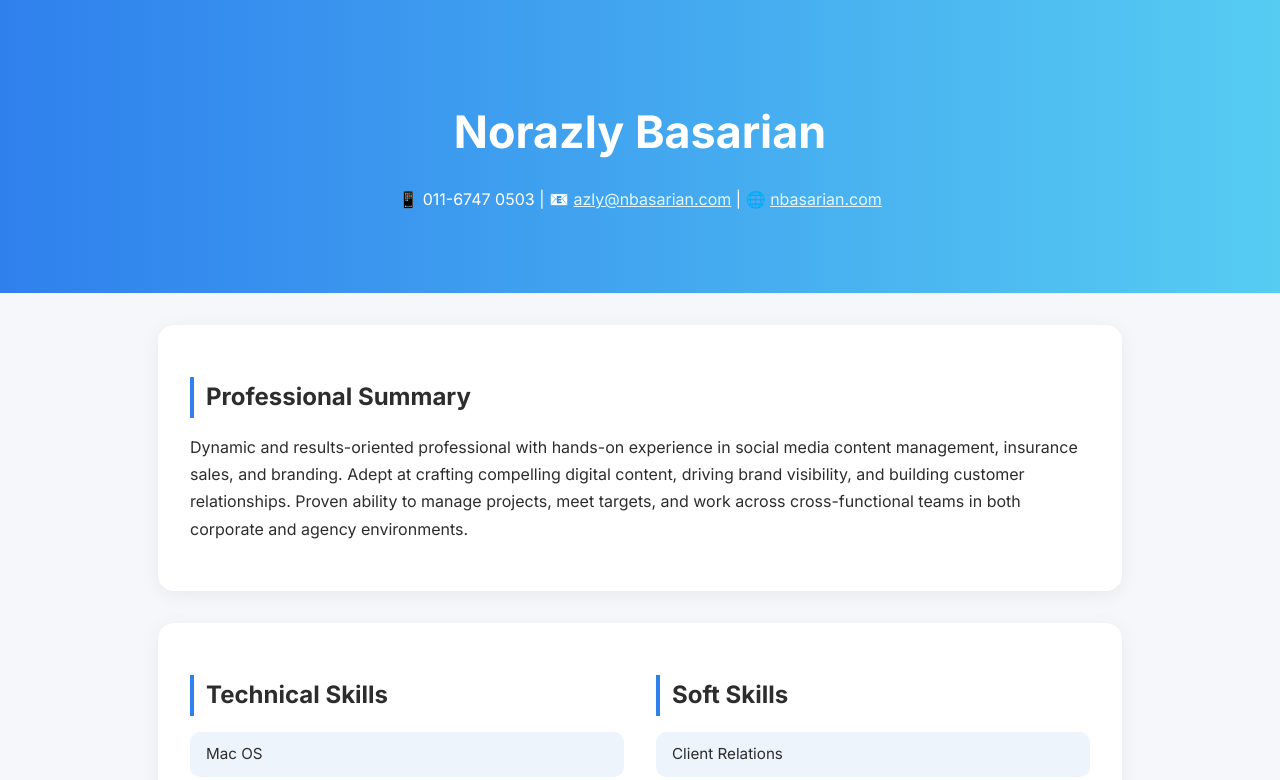
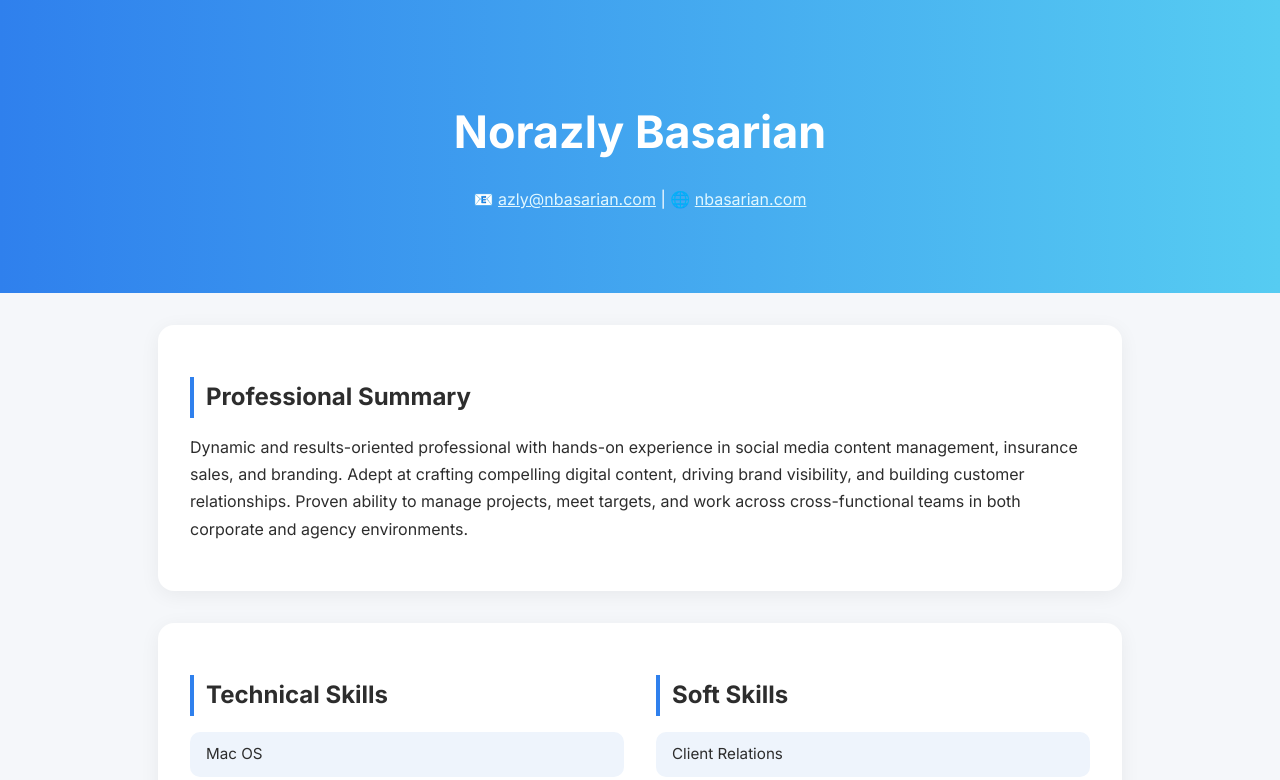
Before and after one commit to azlyb/nbasarian, a plain HTML site: page index.html in a window 1280 px wide. Shown: the top 780 px of the page. Drawn offline with Linux system fonts and the light colour scheme.

Commit message:
Update index.html

```diff
--- a/index.html
+++ b/index.html
@@ -9,7 +9,7 @@
 <body>
   <header>
     <h1>Norazly Basarian</h1>
-    <p>📱 011-6747 0503 | 📧 <a href="mailto:azly@nbasarian.com">azly@nbasarian.com</a> | 🌐 <a href="https://nbasarian.com" target="_blank">nbasarian.com</a></p>
+    <p> 📧 <a href="mailto:azly@nbasarian.com">azly@nbasarian.com</a> | 🌐 <a href="https://nbasarian.com" target="_blank">nbasarian.com</a></p>
   </header>
 
   <section class="summary">
```
